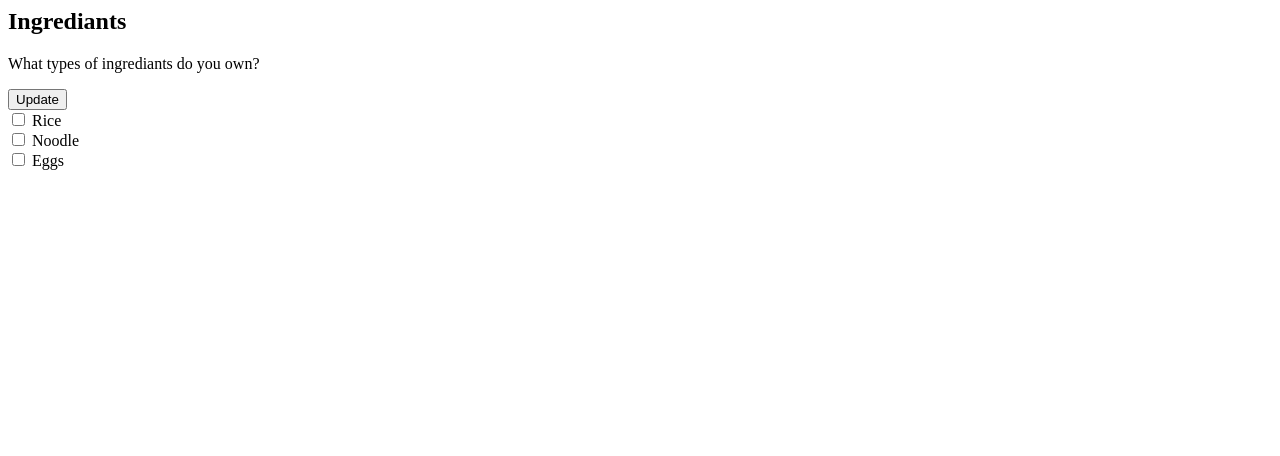
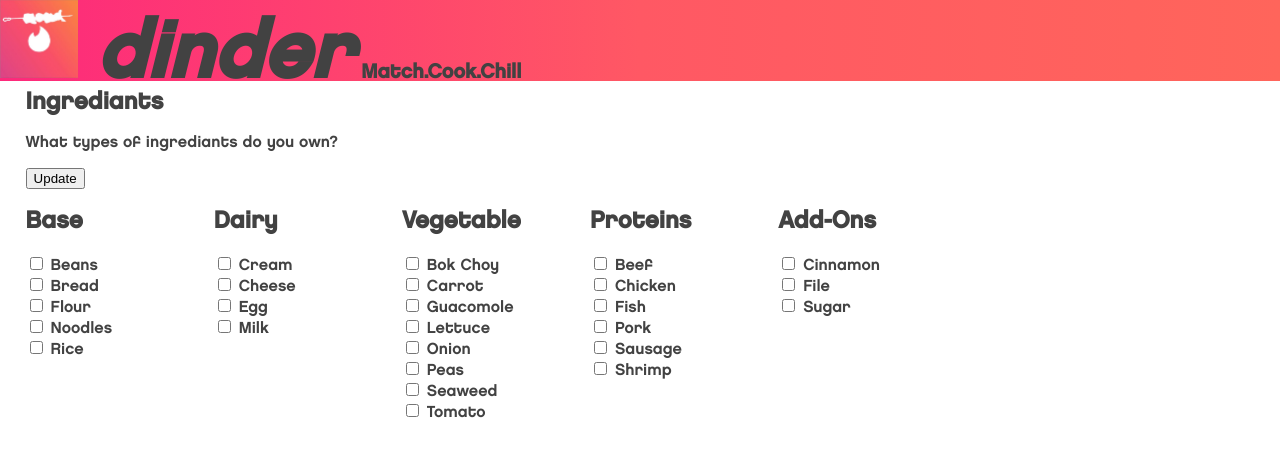
Before and after one commit to paulslin/CIS197, a website: page views/profile_ingrediants.html in a window 1280 px wide. Drawn offline with Linux system fonts and the light colour scheme.

Commit message:
final fixes, with comments still included in some contents for updating

```diff
--- a/static/styles/styles.css
+++ b/static/styles/styles.css
@@ -151,3 +151,8 @@
   color: white;
   border-style: none;
 }
+
+.select-column {
+  float: left;
+  width: 15%;
+}
--- a/views/profile_ingrediants.html
+++ b/views/profile_ingrediants.html
@@ -1,21 +1,68 @@
 <html>
   <head>
     <title>Profile ingrediants</title>
+    <link rel="stylesheet" type="text/css" href="/static/styles/styles.css"/>
   </head>
   <body>
+      <div class="nav">
+          <div class ="row" style="height: 95%; background-image: linear-gradient(to right, #FD297B, #FF5864, #FF655B)">
+            <img style="height: 118%" src="/static/dinder.jpg" alt="Dinder">
+            <h2 style="font-size: 80; color: #424242; font-family:
+            Chalet New York 1980; font-style: italic; display: inline; margin-left:1%; ">dinder</h2>
+            <h2 style="font-size: 20; color: #424242; font-family:
+            Chalet New York 1970; text-align:right;; display: inline; margin-left:.25%">Match.Cook.Chill</h2>
+          </div>
+          <div class ="row" style="height: 20%; background-image: linear-gradient(to right, #FD297B, #FF5864, #FF655B)"></div>
+        </div>
+        <div style="margin-left: 2%;">
             <form method="POST">
                 <H2>Ingrediants</H2>
                 <p>What types of ingrediants do you own?</p>
                 <button type="submit">Update</button>
                 <div class="row">
-          <div class="column" style=" float: left; width: 45%;">
+                    <div class="select-column">
+                        <H2>Base</H2>
+                        <input type="checkbox" name="ingrediants" value="Beans"> Beans<br>
+                        <input type="checkbox" name="ingrediants" value="Bread"> Bread<br>
+                        <input type="checkbox" name="ingrediants" value="Flour"> Flour<br>
+                        <input type="checkbox" name="ingrediants" value="Noodles"> Noodles<br>
                         <input type="checkbox" name="ingrediants" value="Rice"> Rice<br>
-              <input type="checkbox" name="ingrediants" value="Noodle"> Noodle<br>
-              <input type="checkbox" name="ingrediants" value="Eggs"> Eggs<br>
                     </div>
-          <div class="column" style="float: right; width: 45%;" >
+                    <div class="select-column">
+                        <H2>Dairy</H2>
+                        <input type="checkbox" name="ingrediants" value="Cream"> Cream<br>
+                        <input type="checkbox" name="ingrediants" value="Cheese"> Cheese<br>
+                        <input type="checkbox" name="ingrediants" value="Egg"> Egg<br>
+                        <input type="checkbox" name="ingrediants" value="Milk"> Milk<br>
+                    </div>
+                    <div class="select-column">
+                        <H2>Vegetable</H2>
+                        <input type="checkbox" name="ingrediants" value="Bok Choy"> Bok Choy<br>
+                        <input type="checkbox" name="ingrediants" value="Carrot"> Carrot<br>
+                        <input type="checkbox" name="ingrediants" value="Guacamole"> Guacomole<br>
+                        <input type="checkbox" name="ingrediants" value="Lettuce"> Lettuce<br>
+                        <input type="checkbox" name="ingrediants" value="Onion"> Onion<br>
+                        <input type="checkbox" name="ingrediants" value="Peas"> Peas<br>
+                        <input type="checkbox" name="ingrediants" value="Seaweed"> Seaweed<br>
+                        <input type="checkbox" name="ingrediants" value="Tomato"> Tomato<br>
+                    </div>
+                    <div class="select-column">
+                        <H2>Proteins</H2>
+                        <input type="checkbox" name="ingrediants" value="Beef"> Beef<br>
+                        <input type="checkbox" name="ingrediants" value="Chicken"> Chicken<br>
+                        <input type="checkbox" name="ingrediants" value="Fish"> Fish<br>
+                        <input type="checkbox" name="ingrediants" value="Pork"> Pork<br>
+                        <input type="checkbox" name="ingrediants" value="Sausage"> Sausage<br>
+                        <input type="checkbox" name="ingrediants" value="Shrimp"> Shrimp<br>
+                    </div>
+                    <div class="select-column">
+                        <H2>Add-Ons</H2>
+                        <input type="checkbox" name="ingrediants" value="Cinnamon"> Cinnamon<br>
+                        <input type="checkbox" name="ingrediants" value="File"> File<br>
+                        <input type="checkbox" name="ingrediants" value="Sugar"> Sugar<br>
                     </div>
                 </div>
               </form>
+        </div>
   </body>
 </html>
```
Also changed, not shown: models/dish.js (+87 -18 lines), routes/match.js (+44 -29 lines), views/food.html (+3 -2 lines), views/people.html (+20 -2 lines). Lines whose indentation alone changed are shown as unchanged.
